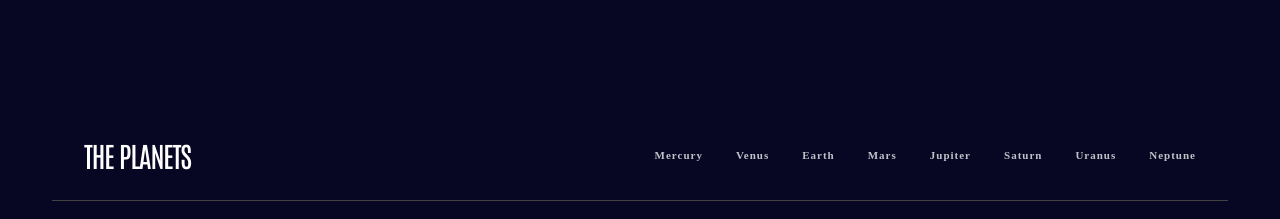
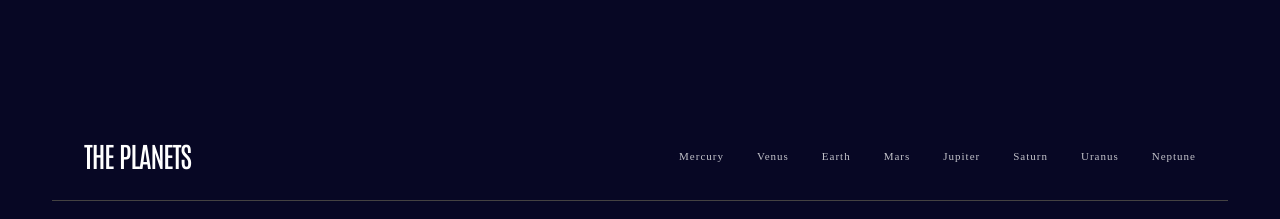
Before and after one commit to beqatsk/planets-fact-site, a React (Vite) app: page /1 in a window 1280 px wide. Shown: the top 219 px of the page. Built offline with nearby package versions, Linux system fonts and the light colour scheme.

Commit message:
add NavLink in the Header components

```diff
--- a/src/components/Header.tsx
+++ b/src/components/Header.tsx
@@ -1,6 +1,6 @@
 import data from "../data.json";
 import styled from "styled-components";
-import { Link } from "react-router-dom";
+import { NavLink } from "react-router-dom";
 
 export default function Header() {
   return (
@@ -10,9 +10,19 @@ export default function Header() {
         {data.map((planet, index) => {
           return (
             <Li key={index}>
-              <Link to={`/${planet.name}`} style={{ color: "white" }}>
+              <NavLink
+                to={`/${planet.name}`}
+                style={({ isActive }) => {
+                  return {
+                    color: isActive ? "white" : "white",
+                    opacity: isActive ? "" : "0.75",
+                    fontWeight: isActive ? "bold" : "",
+                    fontSize: isActive ? "14px" : "11px",
+                  };
+                }}
+              >
                 {planet.name}
-              </Link>
+              </NavLink>
             </Li>
           );
         })}
@@ -44,12 +54,8 @@ const NavList = styled.div`
 `;
 const Li = styled.li`
   font-family: Spartan;
-  font-size: 11px;
-  font-weight: bold;
   line-height: 2.27;
   letter-spacing: 1px;
-  opacity: 0.75;
-  color: white;
   list-style: none;
   && :link {
     text-decoration: none;
--- a/src/components/Planet.tsx
+++ b/src/components/Planet.tsx
@@ -3,12 +3,11 @@ import styled from "styled-components";
 import { useParams } from "react-router";
 
 export default function Planet() {
-  //   const results = [
-  //     "ROTATION TIME",
-  //     "REVOLUTION TIME",
-  //     "RADIUS",
-  //     "AVERAFE TEMP.",
-  //   ];
+  const results = [
+    "01 OVERVIEW",
+    "02 INTERNAL STRUCTURE",
+    "03 SURFACE GEOLOGY",
+  ];
   const params = useParams();
   const planetName = params.planet;
   const planetObj = data.find((item) => item.name === planetName);
@@ -24,9 +23,9 @@ export default function Planet() {
         <ConatinerSide>
           <PlanetName>{planetObj?.name}</PlanetName>
           <PlanetTitle>{planetObj?.overview.content}</PlanetTitle>
-          <PlanetContent> 01 OVERVIEW</PlanetContent>
-          <PlanetContent> 02 INTERNAL STRUCTURE</PlanetContent>
-          <PlanetContent> 03 SURFACE GEOLOGY</PlanetContent>
+          {results.map((item) => {
+            return <PlanetContent>{item}</PlanetContent>;
+          })}
         </ConatinerSide>
       </Container>
       <InfoCardWrapper>
```
